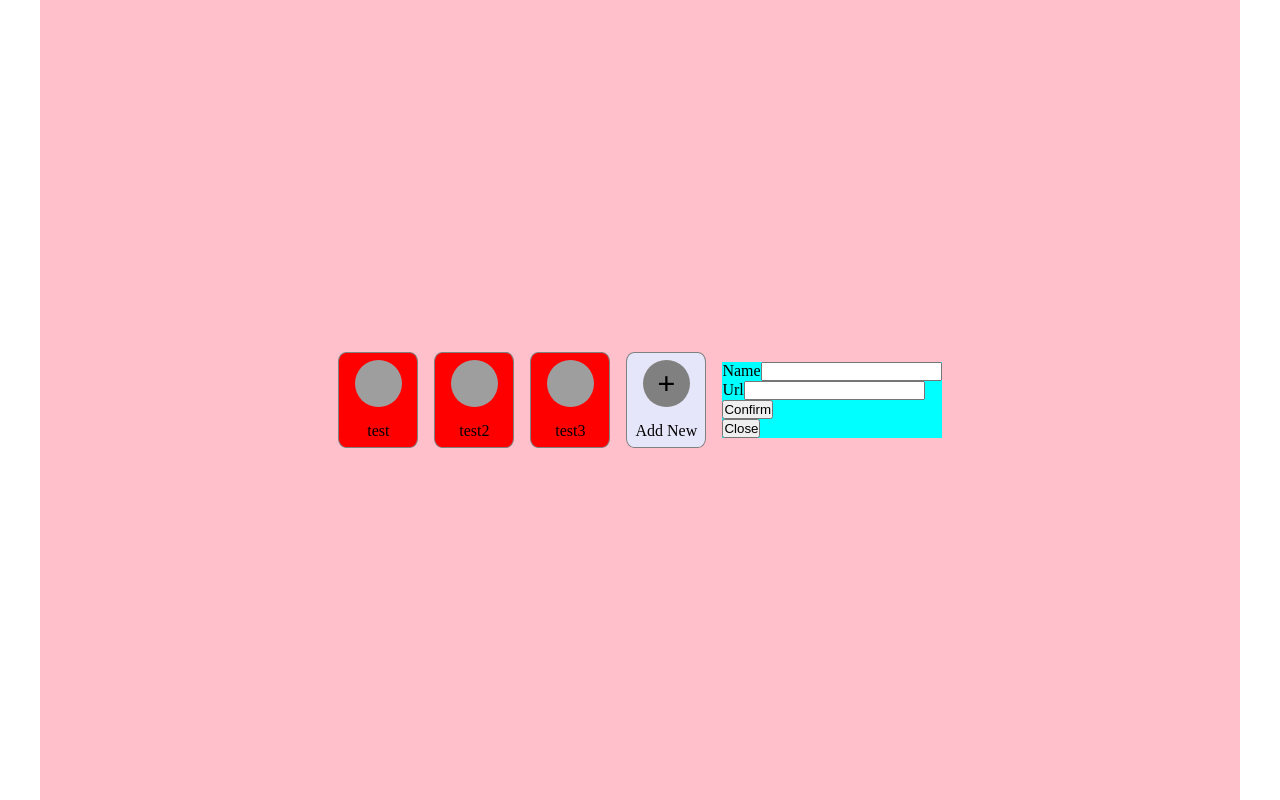
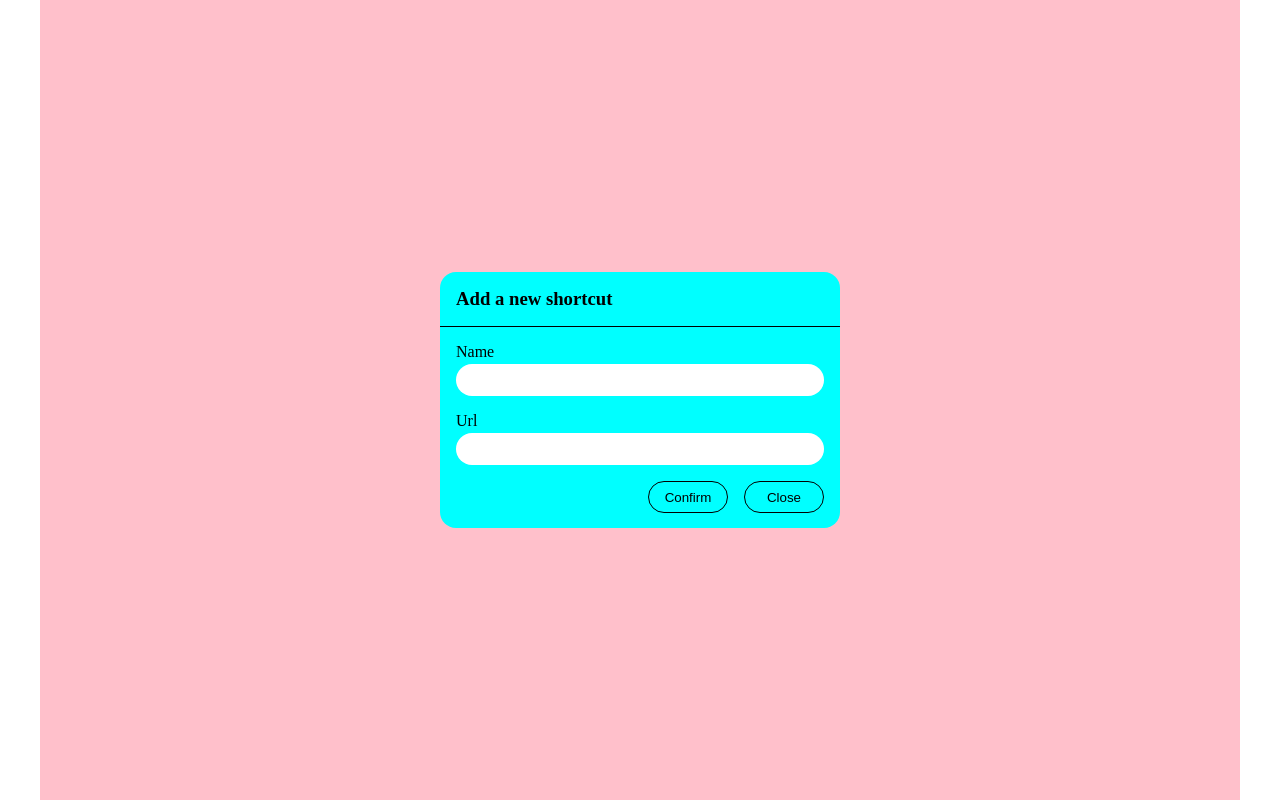
Before and after one commit to MLaz95/myfirstreactapp, a React (Create React App) app: page / in a window 1280 px wide. Both pictures are taken after a click on the element "Add New". Built offline with nearby package versions, Linux system fonts and the light colour scheme; grey boxes are pictures that could not be loaded.

Commit message:
basic modal styling

```diff
--- a/src/components/Modal.js
+++ b/src/components/Modal.js
@@ -1,8 +1,12 @@
+import styles from "../styles/Modal.module.css";
+
 function Modal({ newLink, isModalOpen, setModalOpen }){
 
     if(isModalOpen){
         return(
-            <form className="newLinkForm"
+            <div className={styles.modal}>
+                <h3>Add a new shortcut</h3>
+                <form
                     onSubmit={(e) => {
                         e.preventDefault();
                         //target[0] = link-name
@@ -10,17 +14,21 @@ function Modal({ newLink, isModalOpen, setModalOpen }){
                         newLink(e.target[0].value, e.target[1].value)
                     }}
                 >
-                <div>
+                    <div className={styles.input}>
                         <label htmlFor='link-name'>Name</label>
                         <input id="link-name" type="text" />
                     </div>
-                <div>
+                    <div className={styles.input}>
                         <label htmlFor='link-url'>Url</label>
                         <input id="link-url" type="text" />
                     </div>
+                    <div className={styles.buttons}>
                         <button type="submit">Confirm</button>
                         <button type="button" onClick={() => setModalOpen(false)}>Close</button>
+                    </div>
                 </form>
+            </div>
+
         )
     }
 }
--- a/src/index.css
+++ b/src/index.css
@@ -70,12 +70,3 @@ a{
   font-size: 2rem;
   font-weight: bold;
 }
-
-.newLinkForm{
-  display: flex;
-  flex-direction: column;
-  justify-content: center;
-  align-items: start;
-  /* test */
-  background-color: aqua;
-}
--- /dev/null
+++ b/src/styles/Modal.module.css
@@ -0,0 +1,67 @@
+.modal{
+    position: absolute;
+    top: 50%;
+    left: 50%;
+    transform: translate(-50%, -50%);
+
+    width: 25rem;
+    height: 16rem;
+
+    display: flex;
+    flex-direction: column;
+
+    border-radius: 1rem;
+
+    /* test */
+    background-color: aqua;
+}
+
+.modal h3{
+    padding: 1rem;
+    border-bottom: 1px solid black;
+}
+
+.modal form{
+    flex-grow: 1;
+    padding: 1rem;
+}
+
+.input{
+    display: flex;
+    flex-direction: column;
+    gap: 0.2rem;
+    margin-bottom: 1rem;
+}
+
+.input input{
+    height: 2rem;
+    border-radius: 1rem;
+    padding-left: 1rem;
+    border: none;
+}
+
+.input input:focus{
+    outline: none;
+    border: 2px solid black;
+}
+
+.buttons{
+    display: flex;
+    justify-content: end;
+    gap: 1rem;
+}
+
+.buttons button{
+    width: 5rem;
+    height: 2rem;
+    border-radius: 1rem;
+    background-color: transparent;
+    border: 1px solid black;
+}
+
+.buttons button:hover{
+    cursor: pointer;
+
+    /* test */
+    background-color: pink;
+}
```
Lines whose indentation alone changed are shown as unchanged.
